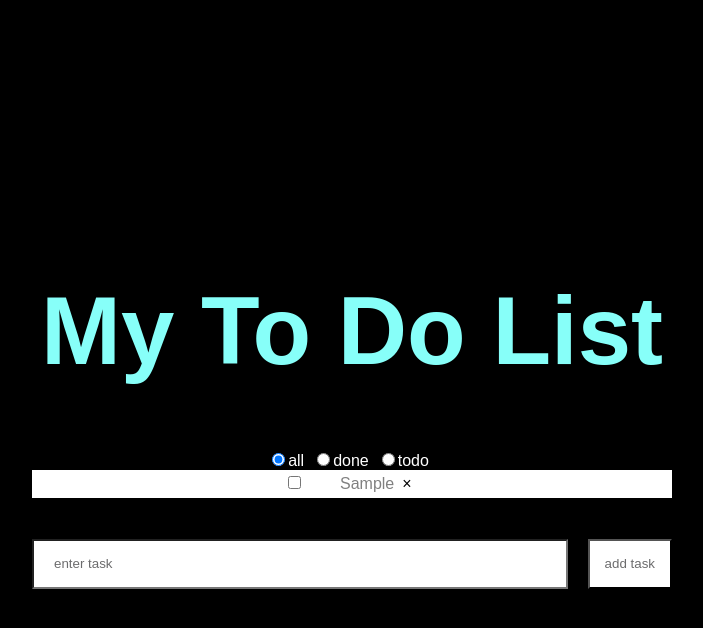
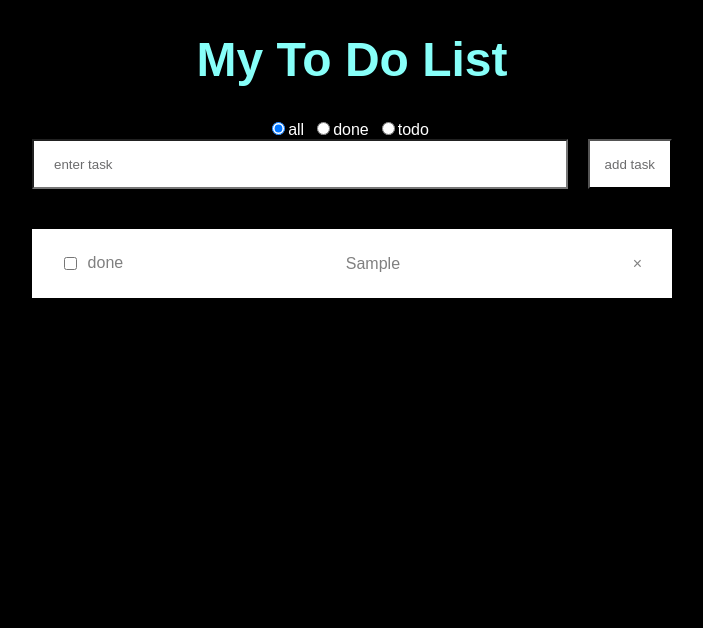
Before and after one commit to gmahima/ReactToDoList, a React (Create React App) app: page / in a window 1280 px wide. Both pictures are taken after typing "Sample" into the empty fields and a click on the input "add task". Shown: the top 628 px of the page, without its empty margins (288-991 px from the left). Built offline with nearby package versions, Linux system fonts and the light colour scheme.

Commit message:
style task items

```diff
--- a/src/App.js
+++ b/src/App.js
@@ -6,7 +6,7 @@ import RadioList from "./components/RadioList";
 
 const TitleText = styled.h1`
   color: #87fff9;
-  font-size: 6em;
+  font-size: 3em;
 `
 
 const Application = styled.div`
@@ -15,7 +15,7 @@ const Application = styled.div`
   width: 100%;
   height: 100vh;
   margin: 0;
-  align-content: center;
+  align-content: start;
   background-color: black;
   display: grid;
 `;
@@ -32,8 +32,8 @@ export default function ToDoList() {
       <TitleText>My To Do List</TitleText>
       <RadioList />
       <Tasks>
+        <AddTaskForm />
         <TaskList />
-        <AddTaskForm />
       </Tasks>
     </Application>
   );
--- a/src/components/Task.js
+++ b/src/components/Task.js
@@ -5,42 +5,58 @@ import { ThemeProvider } from "styled-components";
 import { TaskContext } from "./context/index";
 
 const TaskName = styled.span`
+  display: grid;
+  align-content: center;
   color: grey;
   font-size: 1em;
 `;
 
 const CloseButton = styled.button`
-background-color: ${props => props.theme.main};
-display: inline;
+color: grey;
+background: none;
 border: none;
 text-align: center;
 text-decoration: none;
 font-size: 16px;
-margin: 4px 2px;
 cursor: pointer;
+align-self: stretch;
+justify-self: stretch;
+padding: 0 30px;
+
 &:hover {
-  border: 1px solid black;
+  border: 6px solid black;
 }
 
 `;
 
 const ToDoItem = styled.div`
-justify-content: space-between;
-border-bottom: 1px solid black;
+height: 100%;
 background-color: white;
-
-align-items: center;
+display: grid;
+grid-template-columns: auto 1fr auto;
+align-items: stretch;
 &:hover {
-  border: 1px solid black;
+  background-color: #87fff9;
 }
 `
 
+const CheckLabel = styled.label`
+display: grid;
+align-content: center;
+justify-content: space-around;
+padding: 20px;
+color: grey;
+cursor: pointer;
+grid-template-columns: 1fr 1fr;
+&:hover {
+  border: 6px solid black;
+}
+`
+const CheckInput = styled.input`
+color: grey;
+background: none;
 
-CloseButton.defaultProps = {
-  theme: {
-    main: "white"
-  }
-};
+`
 export default function Task({ id }) {
   const context = useContext(TaskContext);
   const theme = {
@@ -71,21 +87,20 @@ export default function Task({ id }) {
 
 
   if(task===null) {
-    console.log("hi")
     return null;
   }
-  console.log("rerendered")
   return (
-    <ToDoItem>
+
       <ThemeProvider theme={theme}>
-        <label>
-          <input type="checkbox"
+        <ToDoItem>
+        <CheckLabel>
+          <CheckInput type="checkbox"
             value={task.id}
             checked={task.checked}
             onChange={handleChange}
           />
           done
-        </label>
+        </CheckLabel>
         <TaskName>{task.name}</TaskName>
         {console.log(task.name)}
         <CloseButton
@@ -95,8 +110,8 @@ export default function Task({ id }) {
         >
           &times;
         </CloseButton>
+        </ToDoItem>
+      </ThemeProvider>
 
-      </ThemeProvider>
-    </ToDoItem>
   );
 }
--- a/src/components/TaskList.js
+++ b/src/components/TaskList.js
@@ -9,6 +9,9 @@ import { TaskContext } from "./context/index";
 //   background-color: ${props => (props.tasks.length === 0 ? "white" : "pink")};
 //   border-radius: 20px;
 // `;
+const Li = styled.li`
+border-bottom: 1px solid black;
+`
 export default function TaskList() {
   const context = useContext(TaskContext);
 
@@ -25,7 +28,7 @@ export default function TaskList() {
 
   const taskList = myTasks.map((task) => (
 
-    <li><Task id={task.id} key={task.id.toString()} /></li>
+    <Li><Task id={task.id} key={task.id.toString()} /></Li>
   ));
   return (
 
@@ -42,7 +45,7 @@ const TaskUl = styled.ul`
 list-style: none;
 display: grid;
 grid-template-columns: 1fr;
-align-items: center;
+grid-auto-rows: 70px;
 margin: 0;
 padding: 0;
 
```
